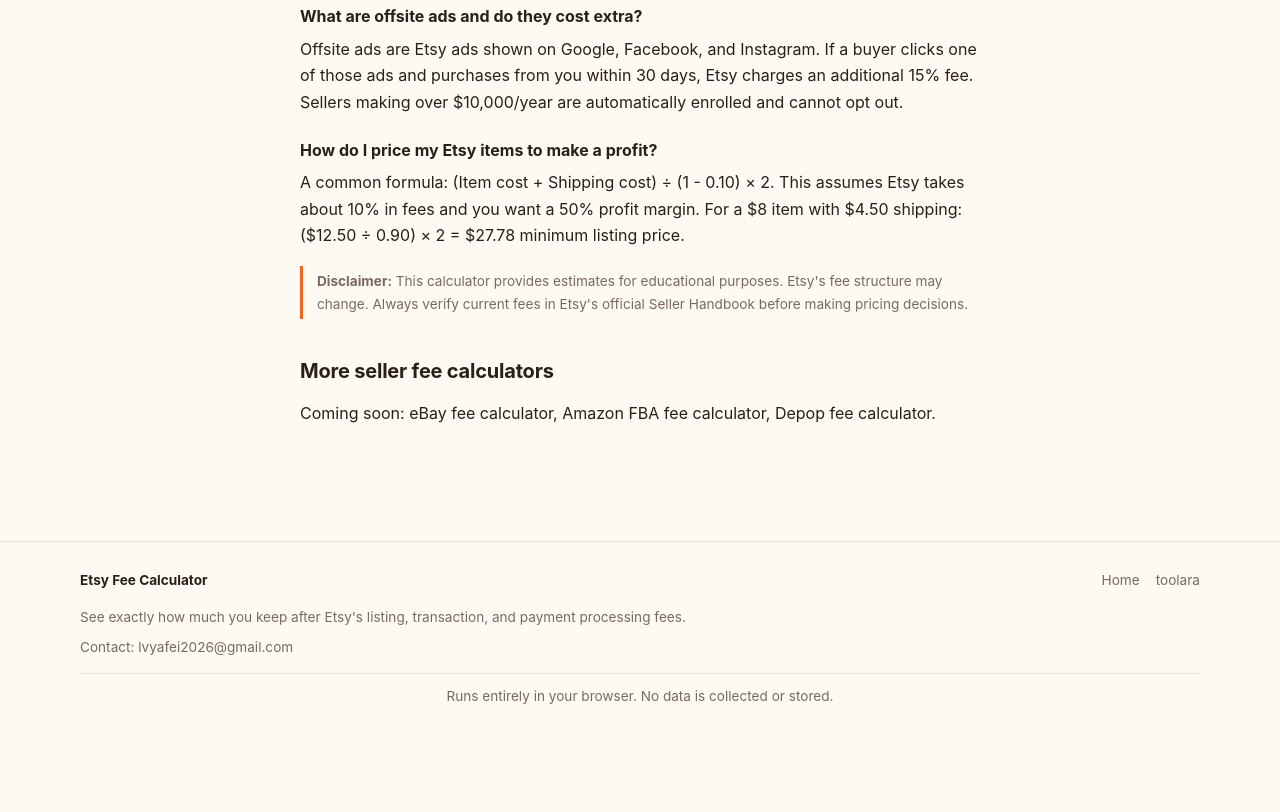
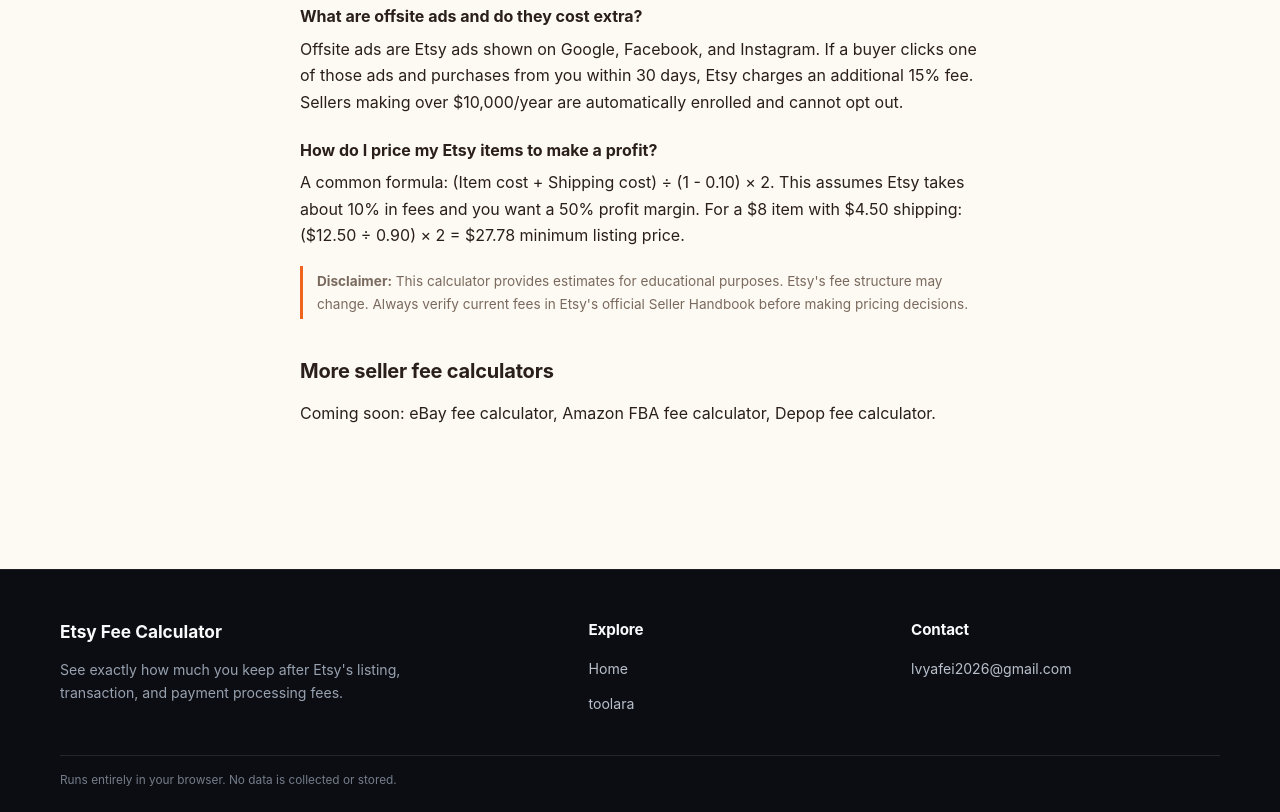
Before and after one commit to lvyafei2026-coder/etsy-fee-calculator, a plain HTML site: page index.html in a window 1280 px wide. Shown: the part 1961-2773 px from the top of the page. Before the commit the page ends 2705 px from the top, so only its background shows below. Drawn offline with Linux system fonts and the light colour scheme.

Commit message:
Use three-column site footers

```diff
--- a/css/style.css
+++ b/css/style.css
@@ -159,15 +159,17 @@
   .site-nav select { min-width: 118px; }
 }
 
-.site-footer { margin-top: 36px; padding: 28px 20px 36px; border-top: 1px solid var(--border, rgba(100,116,139,0.25)); color: var(--muted, #64748b); font-size: 0.85rem; line-height: 1.6; }
-.site-footer-inner { max-width: 1120px; margin: 0 auto; }
-.site-footer-details { text-align: left; }
-.site-footer-top { display: flex; align-items: center; justify-content: space-between; gap: 16px; flex-wrap: wrap; }
-.site-footer-brand { color: var(--text, #0f1c2e); font-weight: 700; text-decoration: none; }
-.site-footer-nav { display: flex; align-items: center; gap: 16px; flex-wrap: wrap; }
-.site-footer a { color: inherit; text-decoration: none; }
-.site-footer a:hover { color: var(--accent, #2563eb); text-decoration: underline; }
-.site-footer-description { max-width: 760px; margin: 16px 0 8px; }
-.site-footer-contact { margin: 8px 0; }
-.site-footer-privacy { margin: 14px 0 0; padding-top: 12px; border-top: 1px solid var(--border, rgba(100,116,139,0.25)); }
-@media (max-width: 560px) { .site-footer-top { align-items: flex-start; flex-direction: column; gap: 10px; } .site-footer-nav { gap: 12px; } }
+.site-footer { margin-top: 64px !important; padding: 48px 24px 22px !important; background: #0b0d12 !important; border-top: 1px solid rgba(255,255,255,0.08) !important; color: #a6adbb !important; text-align: left !important; font-size: 0.88rem !important; line-height: 1.6; }
+.site-footer-inner { max-width: 1160px; margin: 0 auto; }
+.site-footer-grid { display: grid; grid-template-columns: minmax(0, 1.4fr) minmax(150px, 0.8fr) minmax(200px, 0.9fr); gap: 48px; }
+.site-footer-column { min-width: 0; }
+.site-footer-brand { display: inline-block; color: #f8fafc !important; font-size: 1.08rem; font-weight: 700; text-decoration: none; }
+.site-footer-heading { margin: 0 0 16px !important; color: #f8fafc; font-size: 0.95rem; font-weight: 650; }
+.site-footer-description { max-width: 420px; margin: 14px 0 0 !important; color: #98a1af; }
+.site-footer-nav { display: grid; justify-items: start; gap: 10px; }
+.site-footer a { color: #b9c0cb !important; text-decoration: none; }
+.site-footer a:hover { color: #fff !important; text-decoration: underline; }
+.site-footer-contact { margin: 0 !important; color: #b9c0cb; overflow-wrap: anywhere; }
+.site-footer-bottom { margin-top: 40px; padding-top: 16px; border-top: 1px solid rgba(255,255,255,0.1); color: #747d8a; font-size: 0.74rem; line-height: 1.5; }
+.site-footer-bottom p { margin: 0; }
+@media (max-width: 720px) { .site-footer { padding: 36px 20px 20px !important; } .site-footer-grid { grid-template-columns: 1fr; gap: 28px; } .site-footer-bottom { margin-top: 28px; } } .site-footer-nav { gap: 12px; } }
--- a/index.html
+++ b/index.html
@@ -189,14 +189,16 @@
 </main>
 
 <footer class="footer site-footer">
-<div class="site-footer-inner"><div class="site-footer-details">
-<div class="site-footer-top">
-<span class="site-footer-brand" data-i18n="title">Etsy Fee Calculator</span>
-<nav class="site-footer-nav" aria-label="Quick navigation"><a href="/">Home</a><a href="https://toolara.dev/">toolara</a></nav>
+<div class="site-footer-inner">
+<div class="site-footer-grid">
+<section class="site-footer-column">
+<a class="site-footer-brand" href="/"><span class="site-footer-brand" data-i18n="title">Etsy Fee Calculator</span></a>
+<p class="site-footer-description" data-i18n="subtitle">See exactly how much you keep after Etsy's listing, transaction, and payment processing fees.</p>
+</section>
+<section class="site-footer-column"><h2 class="site-footer-heading">Explore</h2><nav class="site-footer-nav" aria-label="Quick navigation"><a href="/" data-i18n="navHome">Home</a><a href="https://toolara.dev/">toolara</a></nav></section>
+<section class="site-footer-column"><h2 class="site-footer-heading">Contact</h2><a href="mailto:lvyafei2026@gmail.com">lvyafei2026@gmail.com</a></section>
 </div>
-<p class="site-footer-description" data-i18n="subtitle">See exactly how much you keep after Etsy's listing, transaction, and payment processing fees.</p>
-<p class="site-footer-contact"><span>Contact:</span> <a href="mailto:lvyafei2026@gmail.com">lvyafei2026@gmail.com</a></p>
-</div><p class="site-footer-privacy" data-i18n="footer">Runs entirely in your browser. No data is collected or stored.</p>
+<div class="site-footer-bottom"><p class="site-footer-privacy" data-i18n="footer">Runs entirely in your browser. No data is collected or stored.</p></div>
 </div>
 </footer>
 
```
Also changed, not shown: zh/index.html (+9 -7 lines).
